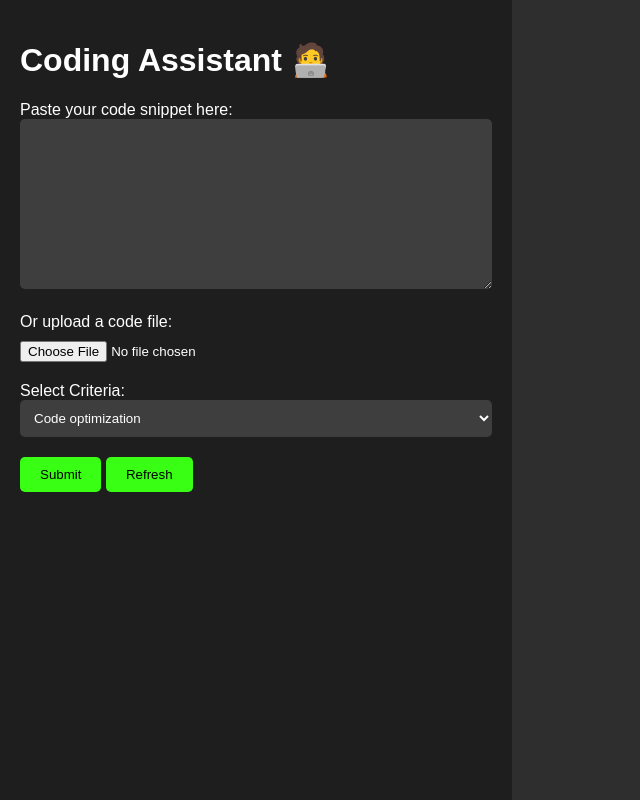
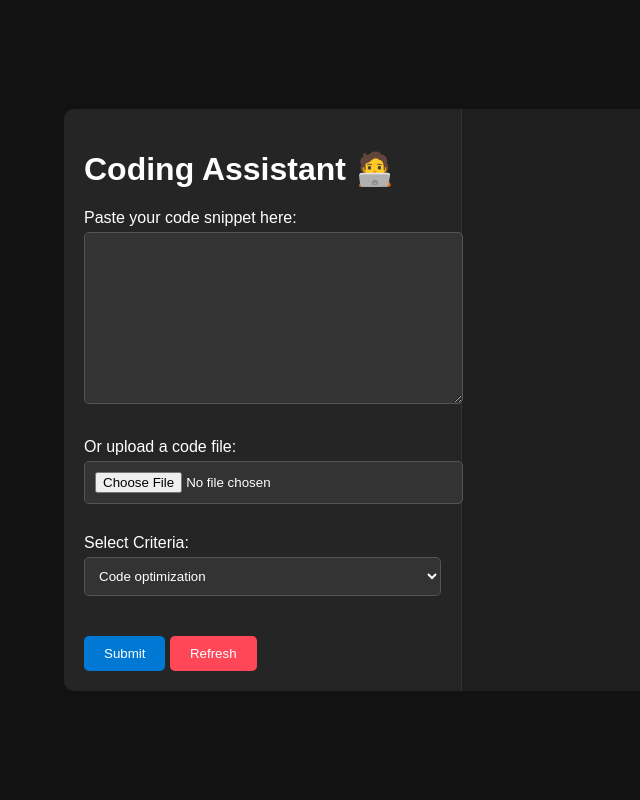
Before and after one commit to NishaanTechEnhance/AI_codingAssistant, a Flask app: page / in a window 1280 px wide. Shown: the whole page, without its empty margins (0-640 px from the left). Run offline with Flask 3, Linux system fonts and the light colour scheme.

Commit message:
Update style.css

```diff
--- a/static/style.css
+++ b/static/style.css
@@ -1,119 +1,118 @@
 body {
     font-family: Arial, sans-serif;
-    background-color: #2e2e2e;
+    background-color: #121212;
     color: #ffffff;
+    display: flex;
+    justify-content: center;
+    align-items: center;
+    height: 100vh;
     margin: 0;
-    padding: 0;
 }
 
 .container {
     display: flex;
     flex-direction: row;
-    height: 100vh;
+    width: 90%;
+    max-width: 1200px;
+    background-color: #1e1e1e;
+    border-radius: 10px;
     overflow: hidden;
 }
 
 .sidebar {
-    width: 40%;
+    flex: 1;
     padding: 20px;
-    background-color: #1e1e1e;
-    overflow-y: auto;
-    box-sizing: border-box;
+    background-color: #252526;
+    border-right: 1px solid #333;
 }
 
 .content {
-    width: 60%;
+    flex: 2;
     padding: 20px;
-    overflow-y: auto;
     position: relative;
-    box-sizing: border-box;
 }
 
 .form-group {
     margin-bottom: 20px;
 }
 
-textarea {
-    width: 100%;
-    background-color: #3e3e3e;
-    color: #ffffff;
-    border: none;
-    padding: 10px;
-    border-radius: 5px;
-    box-sizing: border-box;
+label {
+    display: block;
+    margin-bottom: 5px;
 }
 
-input[type="file"] {
-    display: block;
-    margin-top: 10px;
-}
-
-select {
+textarea, input[type="file"], select {
     width: 100%;
     padding: 10px;
-    background-color: #3e3e3e;
+    margin-bottom: 10px;
+    background-color: #333;
     color: #ffffff;
-    border: none;
+    border: 1px solid #555;
     border-radius: 5px;
-    box-sizing: border-box;
 }
 
 button {
     padding: 10px 20px;
-    background-color: #39ff14;
+    background-color: #0078d4;
+    color: #ffffff;
     border: none;
-    color: black;
+    border-radius: 5px;
     cursor: pointer;
-    border-radius: 5px;
 }
 
-button:hover {
-    background-color: #33cc11;
-}
-
-.output {
-    background-color: #3e3e3e;
-    padding: 20px;
-    border-radius: 5px;
-    max-height: calc(100vh - 60px); /* Adjust this value as needed */
-    overflow-y: auto;
+button:disabled {
+    background-color: #555;
 }
 
 .spinner-container {
+    display: flex;
+    justify-content: center;
+    align-items: center;
+    flex-direction: column;
     position: absolute;
     top: 50%;
     left: 50%;
     transform: translate(-50%, -50%);
-    display: flex;
-    flex-direction: column;
-    align-items: center;
-    color: #ffffff;
-    font-size: 20px;
-    text-align: center;
 }
 
 .loading-spinner {
-    display: inline-block;
-    width: 50px;
-    height: 50px;
-    border: 3px solid rgba(255, 255, 255, 0.3);
+    border: 8px solid #f3f3f3;
+    border-top: 8px solid #0078d4;
     border-radius: 50%;
-    border-top-color: #ffffff;
-    animation: spin 1s ease-in-out infinite;
-    margin-bottom: 10px;
+    width: 60px;
+    height: 60px;
+    animation: spin 1s linear infinite;
 }
 
 @keyframes spin {
-    to { transform: rotate(360deg); }
+    0% { transform: rotate(0deg); }
+    100% { transform: rotate(360deg); }
 }
 
-@media (max-width: 768px) {
-    .container {
-        flex-direction: column;
-    }
+.loading-text {
+    margin-top: 10px;
+    font-size: 16px;
+    color: #ffffff;
+}
 
-    .sidebar, .content {
-        width: 100%;
-        height: 50vh;
-    }
+.output {
+    border-top: 1px solid #333;
+    padding-top: 20px;
+    margin-top: 20px;
 }
+
+pre {
+    white-space: pre-wrap;
+    word-wrap: break-word;
+    background-color: #1e1e1e;
+    padding: 10px;
+    border-radius: 5px;
+    border: 1px solid #333;
+    max-height: 400px;
+    overflow: auto;
+}
+
+.refresh-button {
+    margin-top: 10px;
+    background-color: #ff4757;
+}
```
